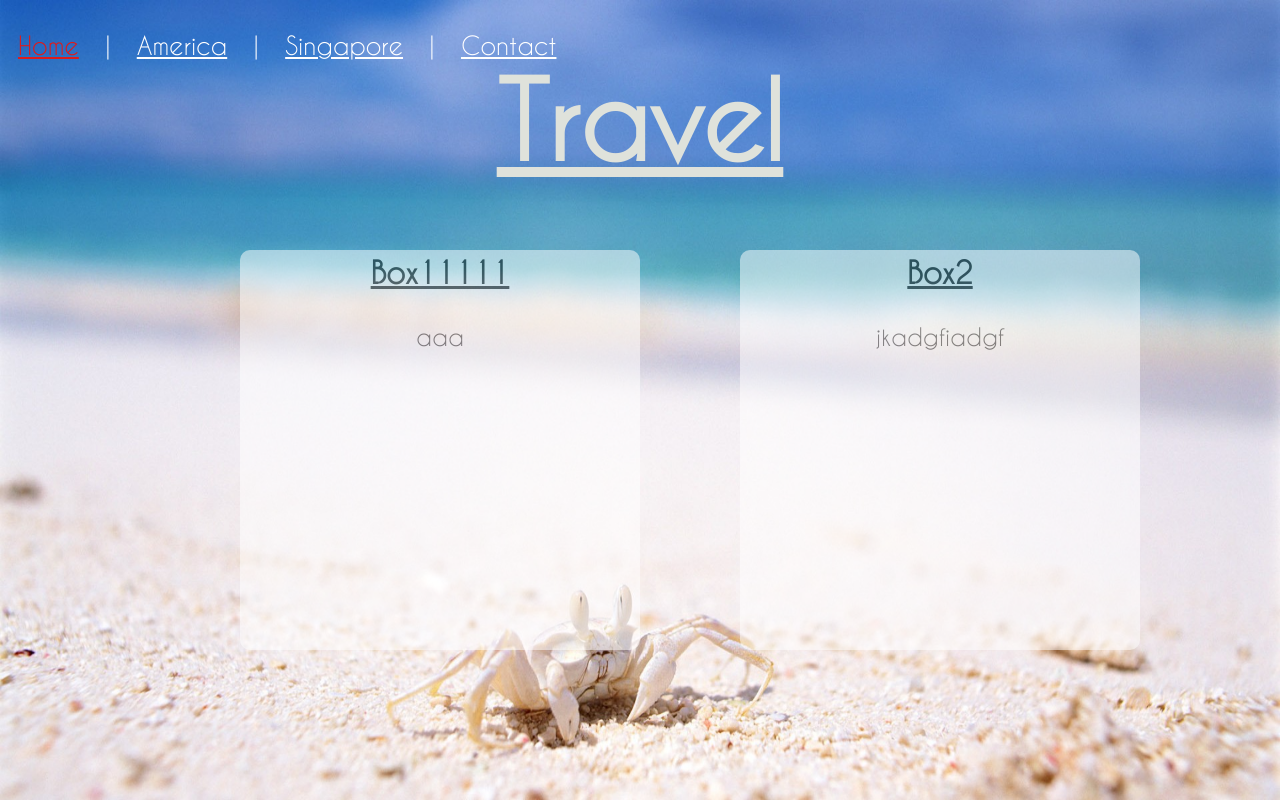
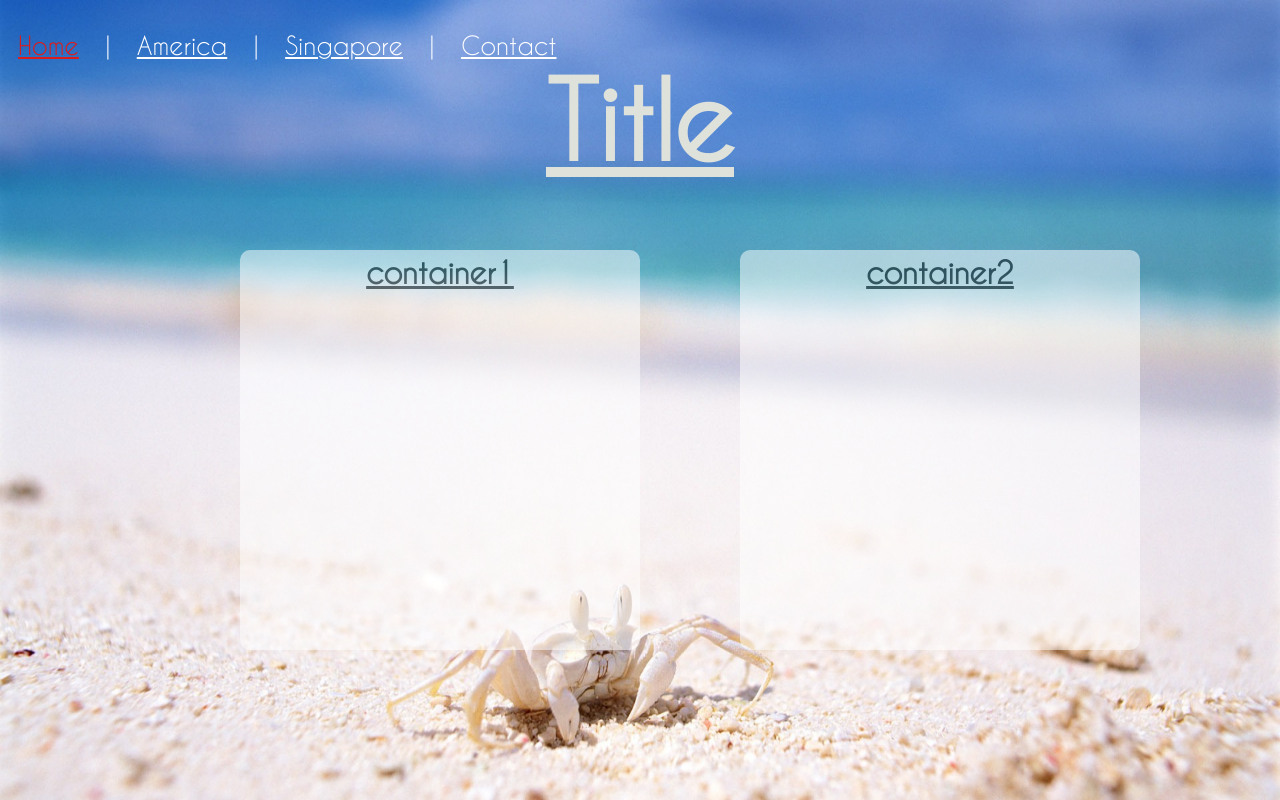
Before and after one commit to alexmccaffrey/website_travel, a plain HTML site: page index.html in a window 1280 px wide. Drawn offline with Linux system fonts and the light colour scheme.

Commit message:
add container1+2

```diff
--- a/index.html
+++ b/index.html
@@ -28,26 +28,24 @@
 </nav>
 
 
-<h1>Travel</h1>
+<h1>Title</h1>
 
 <div class="container" align='center'>
     <div class='container1000' align='center'>
             <div class='transparentbox' align='center'>
                 <div class='transparentboxcontenttitle'>
-                    <b>Box11111</b>
-
+                    <b>container1</b>
                 </div>
                 <div class='transparentboxcontent'>
-                    <p>aaa</p>
+
                 </div>
             </div>
                <div class='transparentbox' align='center'>
                 <div class='transparentboxcontenttitle'>
-                    <b>Box2</b>
+                    <b>container2</b>
                 </div>
                 <div class='transparentboxcontent'>
-                    <p>
-                    jkadgfiadgf</p>
+
                 </div>
             </div>
     </div>
```
